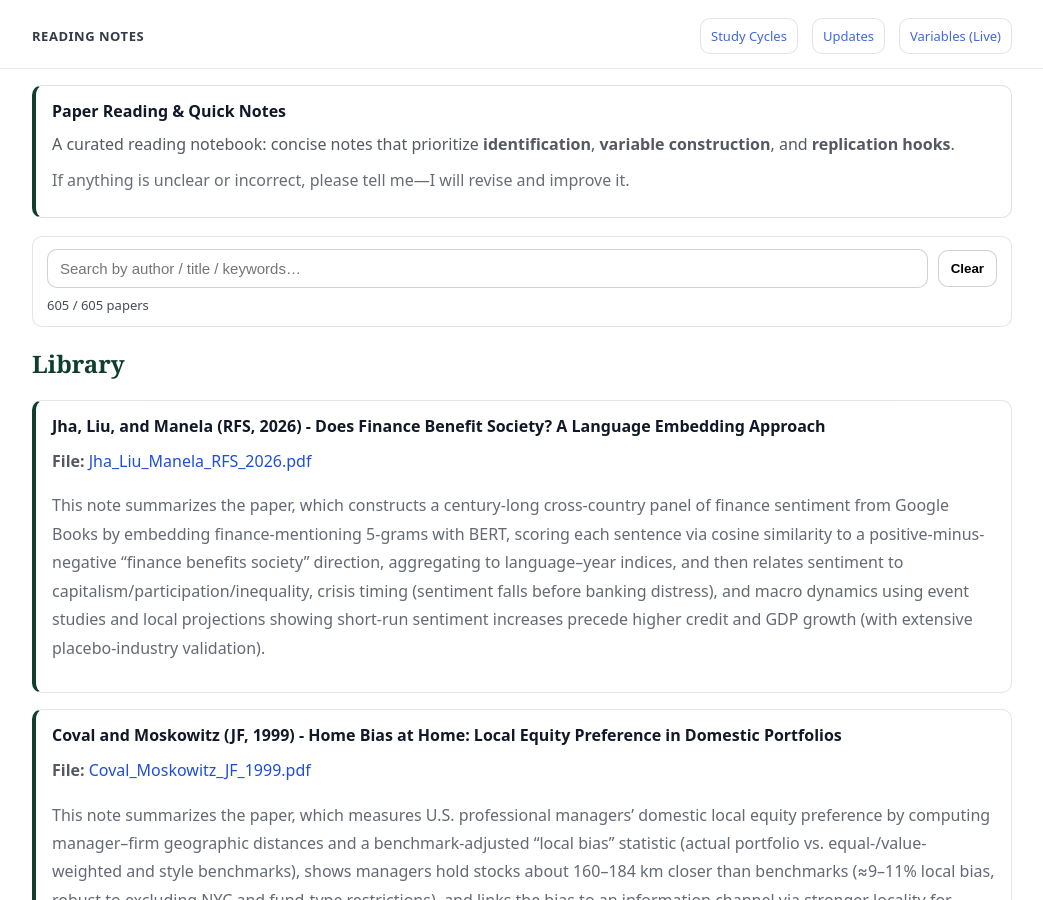
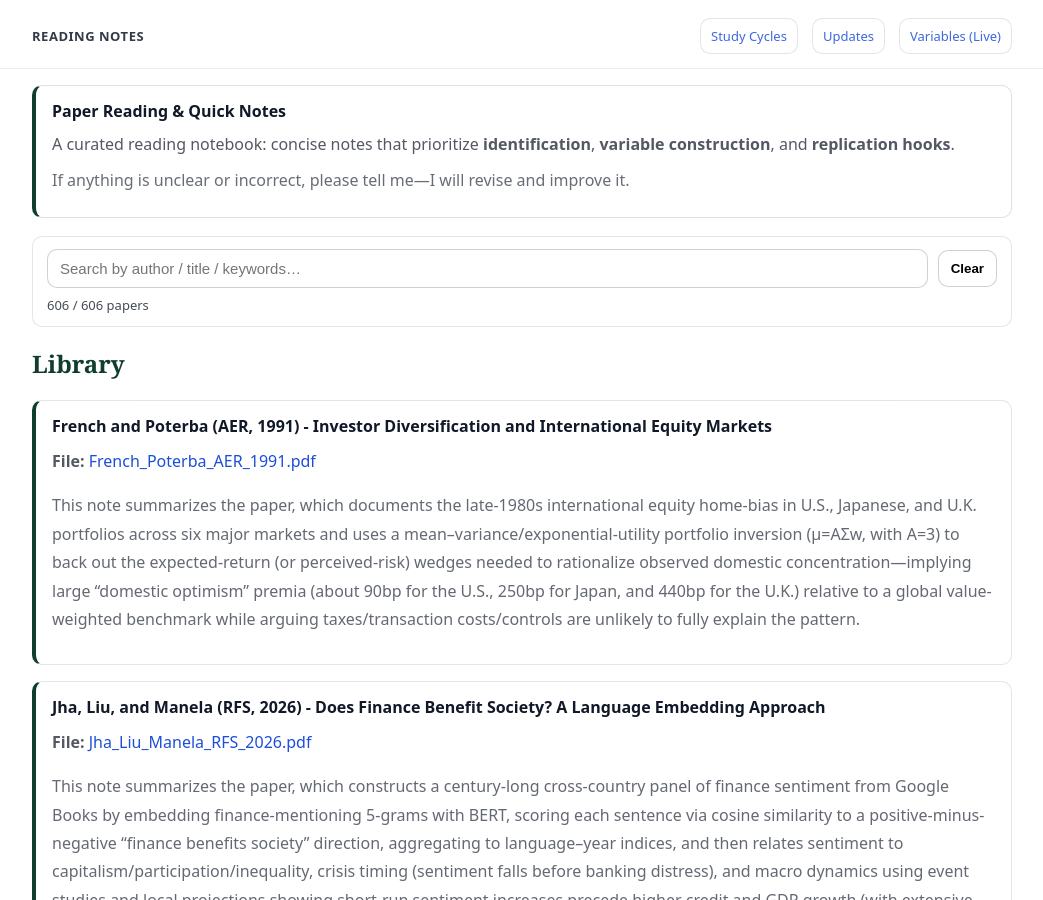
Before and after one commit to yaxinzn/study-archive, a Jekyll site: the page built from reading/index.md, in a window 1280 px wide and 900 px high. Shown: the whole window, without its empty margins (118-1161 px from the left). Built offline with Jekyll 4.4.1, drawn with Linux system fonts in a browser that asks for light colours.

Commit message:
Reading: add/update French_Poterba_AER_1991.pdf

```diff
--- a/_data/reading.yml
+++ b/_data/reading.yml
@@ -1,3 +1,7 @@
+- title: "French and Poterba (AER, 1991) - Investor Diversification and International Equity Markets"
+  file: "French_Poterba_AER_1991.pdf"
+  desc: "This note summarizes the paper, which documents the late-1980s international equity home-bias in U.S., Japanese, and U.K. portfolios across six major markets and uses a mean–variance/exponential-utility portfolio inversion (μ=AΣw, with A=3) to back out the expected-return (or perceived-risk) wedges needed to rationalize observed domestic concentration—implying large “domestic optimism” premia (about 90bp for the U.S., 250bp for Japan, and 440bp for the U.K.) relative to a global value-weighted benchmark while arguing taxes/transaction costs/controls are unlikely to fully explain the pattern."
+
 - title: "Jha, Liu, and Manela (RFS, 2026) - Does Finance Benefit Society? A Language Embedding Approach"
   file: "Jha_Liu_Manela_RFS_2026.pdf"
   desc: "This note summarizes the paper, which constructs a century-long cross-country panel of finance sentiment from Google Books by embedding finance-mentioning 5-grams with BERT, scoring each sentence via cosine similarity to a positive-minus-negative “finance benefits society” direction, aggregating to language–year indices, and then relates sentiment to capitalism/participation/inequality, crisis timing (sentiment falls before banking distress), and macro dynamics using event studies and local projections showing short-run sentiment increases precede higher credit and GDP growth (with extensive placebo-industry validation)."
```
Also changed, not shown: 1 other file.
